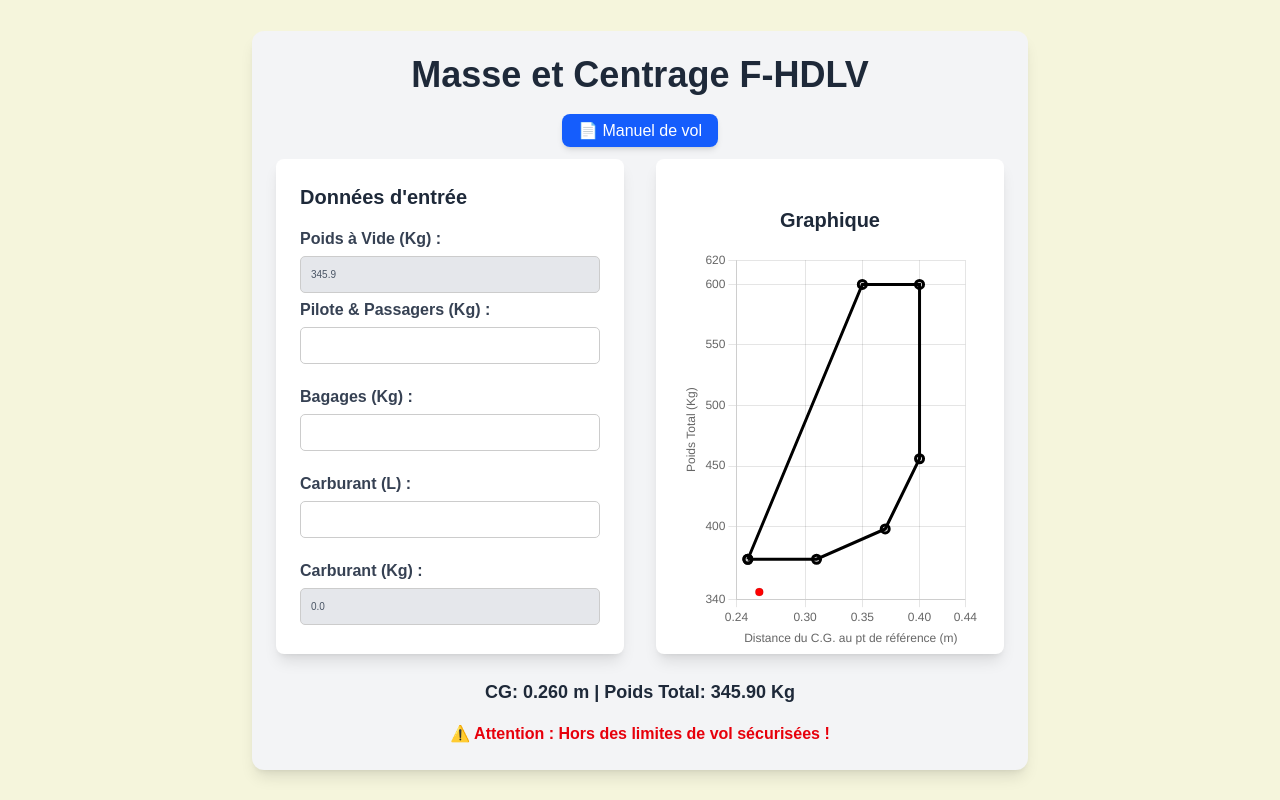
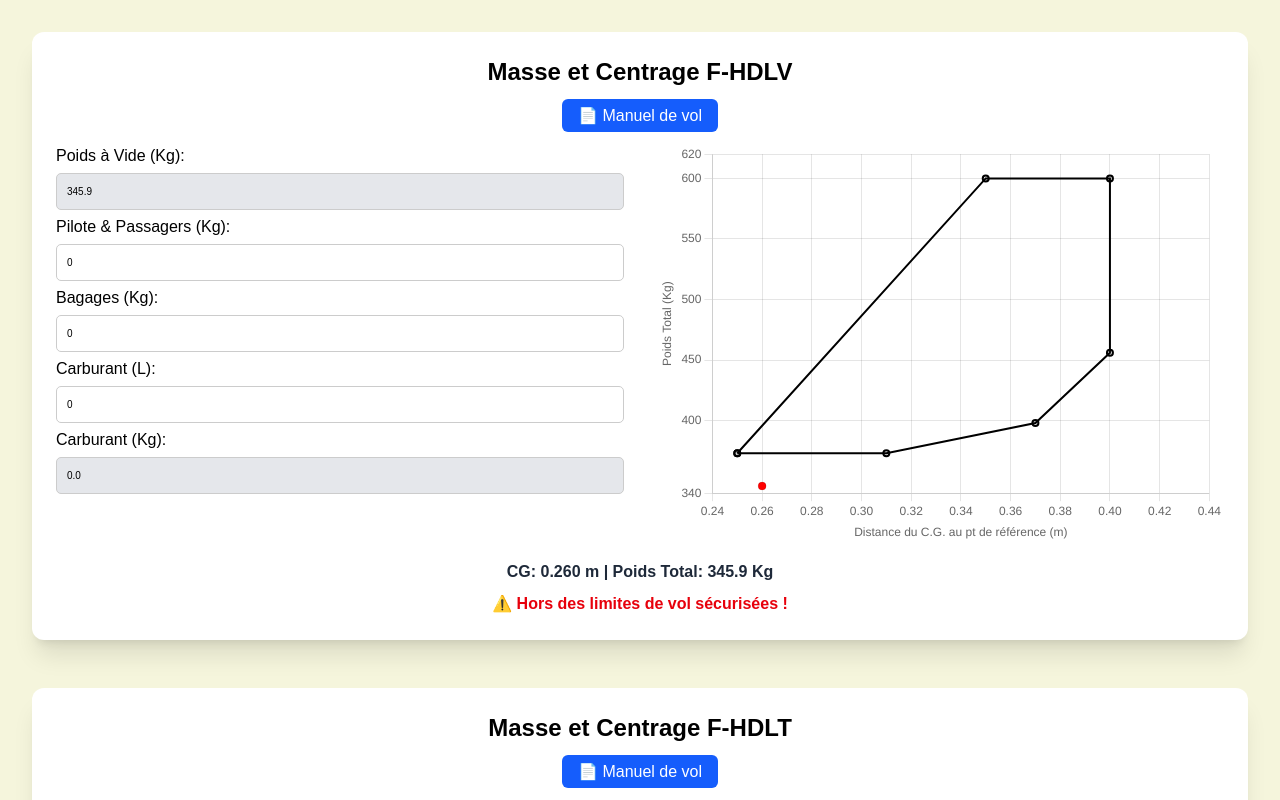
Before and after one commit to tsasamdev/evss-mb, a React (Vite) app in the folder my-project/: page / in a window 1280 px wide. Shown: the top 800 px of the page. Built offline with nearby package versions, Linux system fonts and the light colour scheme.

Commit message:
added new graph

```diff
--- a/my-project/src/App.tsx
+++ b/my-project/src/App.tsx
@@ -1,14 +1,43 @@
-import React from "react";
 import MassBalanceChart from "./MassBalanceChart";
-import { Analytics } from "@vercel/analytics/react"
 
-const App: React.FC = () => {
+const App = () => {
   return (
-    <div >
-      <MassBalanceChart />
-      <Analytics />
+    <div className="flex flex-col gap-12 p-8 max-w-7xl mx-auto">
+      <MassBalanceChart
+        title="Masse et Centrage F-HDLV"
+        emptyWeight={345.9}
+        cgArms={{ empty: 0.26, pilotPassenger: 0.55, baggage: 1.08, fuel: 0.68 }}
+        envelope={[
+          { x: 0.25, y: 373 },
+          { x: 0.31, y: 373 },
+          { x: 0.37, y: 398 },
+          { x: 0.40, y: 456 },
+          { x: 0.40, y: 600 },
+          { x: 0.35, y: 600 },
+          { x: 0.25, y: 373 },
+        ]}
+        pdfUrl="/docs/rtc.pdf"
+      />
+
+      <MassBalanceChart
+        title="Masse et Centrage F-HDLT"
+        emptyWeight={365}
+        cgArms={{ empty: 0.27, pilotPassenger: 0.54, baggage: 1.05, fuel: 0.67 }}
+        envelope={[
+          { x: 92, y: 374 },
+          { x: 106, y: 374 },
+          { x: 144, y: 400 },
+          { x: 184, y: 455 },
+          { x: 240, y: 600 },
+          { x: 224, y: 600 },
+          { x: 170, y: 525 },
+          { x: 92, y: 374 },
+        ]}
+        pdfUrl="/docs/fgxyz.pdf"
+        useMomentAxis={true}
+        customXScale={{ min: 70, max: 260 }}
+      />
     </div>
-
   );
 };
 
--- a/my-project/src/MassBalanceChart.tsx
+++ b/my-project/src/MassBalanceChart.tsx
@@ -8,68 +8,69 @@ import {
   Chart as ChartJS,
   ScatterController,
 } from "chart.js";
-import "../src/styles/global.css";
 
-ChartJS.register(CategoryScale, LinearScale, PointElement, LineElement, ScatterController);
+ChartJS.register(
+  CategoryScale,
+  LinearScale,
+  PointElement,
+  LineElement,
+  ScatterController
+);
 
-const MassBalanceChart: React.FC = () => {
-  const [emptyWeight] = useState<number>(345.9);
-  const [pilotPassengerWeight, setPilotPassengerWeight] = useState<number>(0);
-  const [baggageWeight, setBaggageWeight] = useState<number>(0);
-  const [fuelWeightL, setFuelWeightL] = useState<number>(0);
+interface MassBalanceChartProps {
+  title: string;
+  emptyWeight: number;
+  cgArms: {
+    empty: number;
+    pilotPassenger: number;
+    baggage: number;
+    fuel: number;
+  };
+  envelope: { x: number; y: number }[];
+  pdfUrl: string;
+  useMomentAxis?: boolean;
+  customXScale?: {
+    min: number;
+    max: number;
+  };
+}
+
+const MassBalanceChart: React.FC<MassBalanceChartProps> = ({
+  title,
+  emptyWeight,
+  cgArms,
+  envelope,
+  pdfUrl,
+  useMomentAxis = false,
+  customXScale,
+}) => {
+  const [pilotPassengerWeight, setPilotPassengerWeight] = useState(0);
+  const [baggageWeight, setBaggageWeight] = useState(0);
+  const [fuelWeightL, setFuelWeightL] = useState(0);
 
   const totalFuelKilo = fuelWeightL * 0.72;
   const totalWeight = emptyWeight + pilotPassengerWeight + baggageWeight + totalFuelKilo;
 
-  const handleInputChange = (
-    e: React.ChangeEvent<HTMLInputElement>,
-    setter: React.Dispatch<React.SetStateAction<number>>
-  ) => {
-    const value = e.target.value;
-    // If the input is empty, set to 0, otherwise parse the number
-    setter(value === '' ? 0 : Math.max(0, parseFloat(value)));
-  };
+  const cg =
+    (emptyWeight * cgArms.empty +
+      pilotPassengerWeight * cgArms.pilotPassenger +
+      baggageWeight * cgArms.baggage +
+      totalFuelKilo * cgArms.fuel) / totalWeight;
 
-  const handleKeyDown = (
-    e: React.KeyboardEvent<HTMLInputElement>,
-    setter: React.Dispatch<React.SetStateAction<number>>
-  ) => {
-    // If backspace is pressed and the input is "0", clear the input
-    if (e.key === 'Backspace' && e.currentTarget.value === '0') {
-      setter(0); // Set the state to 0 if it's a backspace on "0"
-    }
-  };
-
-  const pdfUrl = "/docs/rtc.pdf";
-
-  const cg =
-    (emptyWeight * 0.26 +
-      pilotPassengerWeight * 0.55 +
-      baggageWeight * 1.08 +
-      totalFuelKilo * 0.68) /
-    totalWeight;
-
-  const envelope = [
-    { x: 0.25, y: 373 },
-    { x: 0.31, y: 373 },
-    { x: 0.37, y: 398 },
-    { x: 0.40, y: 456 },
-    { x: 0.40, y: 600 },
-    { x: 0.35, y: 600 },
-    { x: 0.25, y: 373 },
-  ];
+  const moment = cg * totalWeight;
+  const xValue = useMomentAxis ? moment : cg;
 
   const isOutOfLimits =
-    cg < Math.min(...envelope.map((p) => p.x)) ||
-    cg > Math.max(...envelope.map((p) => p.x)) ||
-    totalWeight < Math.min(...envelope.map((p) => p.y)) ||
-    totalWeight > Math.max(...envelope.map((p) => p.y));
+    xValue < Math.min(...envelope.map(p => p.x)) ||
+    xValue > Math.max(...envelope.map(p => p.x)) ||
+    totalWeight < Math.min(...envelope.map(p => p.y)) ||
+    totalWeight > Math.max(...envelope.map(p => p.y));
 
   const data = {
     datasets: [
       {
         label: "Centre de Gravité",
-        data: [{ x: cg, y: totalWeight }],
+        data: [{ x: xValue, y: totalWeight }],
         backgroundColor: isOutOfLimits ? "red" : "green",
         pointRadius: 4,
       },
@@ -77,86 +78,85 @@ const MassBalanceChart: React.FC = () => {
         label: "Enveloppe de vol",
         data: envelope,
         borderColor: "black",
-        borderWidth: 3,
+        borderWidth: 2,
         fill: true,
-        pointRadius: 4,
+        pointRadius: 3,
         showLine: true,
       },
     ],
   };
 
-
+  const xScale = useMomentAxis
+    ? {
+        title: {
+          display: true,
+          text: "Moment d'avion (kg·m)",
+        },
+        min: customXScale?.min ?? 70,
+        max: customXScale?.max ?? 130,
+      }
+    : {
+        title: {
+          display: true,
+          text: "Distance du C.G. au pt de référence (m)",
+        },
+        min: 0.24,
+        max: 0.44,
+      };
 
   return (
-    <div className="p-6 max-w-6xl mx-auto bg-gray-100 shadow-lg rounded-xl min-h-fit">
-      {/* Responsive Title */}
-      <h2 className="text-2xl sm:text-3xl md:text-4xl font-bold mb-6 text-center text-gray-800">
-        Masse et Centrage F-HDLV
-      </h2>
+    <div className="p-6 bg-white shadow-xl rounded-xl">
+      <h2 className="text-2xl font-bold mb-4 text-center">{title}</h2>
 
-      {/* Ajout du bouton de téléchargement */}
-      <div className="text-center my-4">
+      <div className="mb-4 text-center">
         <a
           href={pdfUrl}
-          download
           target="_blank"
           rel="noopener noreferrer"
-          className="bg-blue-600 text-white px-4 py-2 rounded-lg shadow-md hover:bg-blue-700 transition"
+          className="bg-blue-600 text-white px-4 py-2 rounded-md hover:bg-blue-700"
         >
           📄 Manuel de vol
         </a>
       </div>
 
-      {/* Layout Grid for Two Blocks */}
-      <div className="grid grid-cols-1 md:grid-cols-2 gap-8">
-        {/* Form Block */}
-        <div className="bg-white p-6 rounded-lg shadow-lg">
-          <h3 className="text-xl font-semibold mb-4 text-gray-800">Données d'entrée</h3>
-          <div className="flex flex-col">
-              <label className="font-semibold text-gray-700">Poids à Vide (Kg) :</label>
+      <div className="grid md:grid-cols-2 gap-8">
+        <div className="space-y-4">
+          <label>Poids à Vide (Kg):</label>
+          <input disabled value={emptyWeight} className="w-full bg-gray-200 p-2 rounded" />
+
+          <label>Pilote & Passagers (Kg):</label>
           <input
-                type="text"
-                value={emptyWeight}
-                className="border p-2 rounded w-full bg-gray-200 text-gray-600"
+            type="number"
+            value={pilotPassengerWeight}
+            onChange={e => setPilotPassengerWeight(Number(e.target.value))}
+            className="w-full p-2 border rounded"
+          />
+
+          <label>Bagages (Kg):</label>
+          <input
+            type="number"
+            value={baggageWeight}
+            onChange={e => setBaggageWeight(Number(e.target.value))}
+            className="w-full p-2 border rounded"
+          />
+
+          <label>Carburant (L):</label>
+          <input
+            type="number"
+            value={fuelWeightL}
+            onChange={e => setFuelWeightL(Number(e.target.value))}
+            className="w-full p-2 border rounded"
+          />
+
+          <label>Carburant (Kg):</label>
+          <input
             disabled
+            value={totalFuelKilo.toFixed(1)}
+            className="w-full bg-gray-200 p-2 rounded"
           />
         </div>
-          <div className="flex flex-col space-y-4">
-            {[
-              { label: "Pilote & Passagers (Kg)", value: pilotPassengerWeight, setter: setPilotPassengerWeight },
-              { label: "Bagages (Kg)", value: baggageWeight, setter: setBaggageWeight },
-              { label: "Carburant (L)", value: fuelWeightL, setter: setFuelWeightL },
-            ].map(({ label, value, setter }, idx) => (
-              <div key={idx} className="flex flex-col">
-                <label className="font-semibold text-gray-700">{label} :</label>
-                <input
-                  type="number"
-                  value={value === 0 ? '' : value}
-                  onChange={(e) => handleInputChange(e, setter)}
-            onKeyDown={(e) => handleKeyDown(e, setter)}
-            className="border p-2 rounded w-full focus:ring-2 focus:ring-blue-500 focus:outline-none"
-            min="0"
-                />
-              </div>
-            ))}
 
-            {/* Fuel Weight (Kg) Display */}
-            <div className="flex flex-col">
-              <label className="font-semibold text-gray-700">Carburant (Kg) :</label>
-              <input
-                type="text"
-                value={totalFuelKilo.toFixed(1)}
-                className="border p-2 rounded w-full bg-gray-200 text-gray-600"
-                disabled
-              />
-            </div>
-          </div>
-        </div>
-
-        {/* Graph Block */}
-        <div className="bg-white p-6 rounded-lg shadow-lg flex items-center justify-center">
-          <div className="w-full h-[400px]">
-            <h3 className="text-xl font-semibold mb-4 text-gray-800 text-center">Graphique</h3>
+        <div className="h-[400px]">
           <Chart
             type="scatter"
             data={data}
@@ -164,13 +164,12 @@ const MassBalanceChart: React.FC = () => {
               responsive: true,
               maintainAspectRatio: false,
               scales: {
-                  x: {
-                    title: { display: true, text: "Distance du C.G. au pt de référence (m)" },
-                    min: 0.24,
-                    max: 0.44,
+                x: xScale,
+                y: {
+                  title: {
+                    display: true,
+                    text: "Poids Total (Kg)",
                   },
-                  y: {
-                    title: { display: true, text: "Poids Total (Kg)" },
                   min: 340,
                   max: 620,
                 },
@@ -179,17 +178,14 @@ const MassBalanceChart: React.FC = () => {
           />
         </div>
       </div>
-      </div>
 
-      {/* CG and Weight Info */}
-      <div className="text-center mt-6">
-        <p className="text-lg font-semibold text-gray-800">
-          CG: {cg.toFixed(3)} m | Poids Total: {totalWeight.toFixed(2)} Kg
-        </p>
+      <div className="mt-4 text-center font-semibold text-gray-800">
+        {useMomentAxis
+          ? `Moment: ${moment.toFixed(1)} kg·m`
+          : `CG: ${cg.toFixed(3)} m`}{" "}
+        | Poids Total: {totalWeight.toFixed(1)} Kg
         {isOutOfLimits && (
-          <p className="mt-4 text-red-600 font-bold">
-            ⚠️ Attention : Hors des limites de vol sécurisées !
-          </p>
+          <p className="text-red-600 mt-2">⚠️ Hors des limites de vol sécurisées !</p>
         )}
       </div>
     </div>
```
Lines whose indentation alone changed are shown as unchanged.
